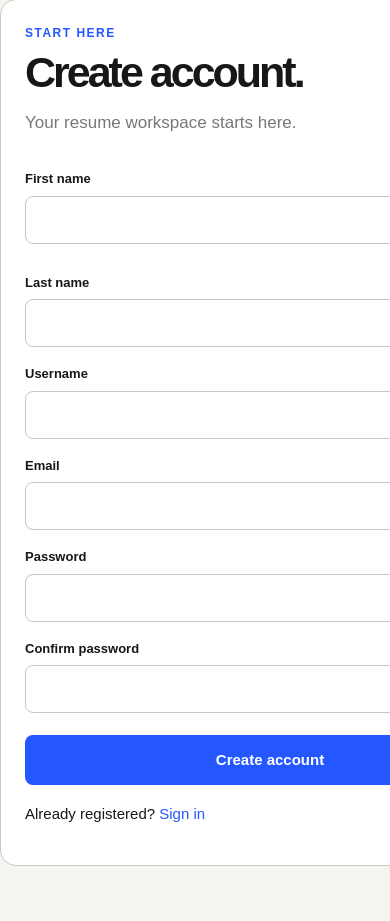
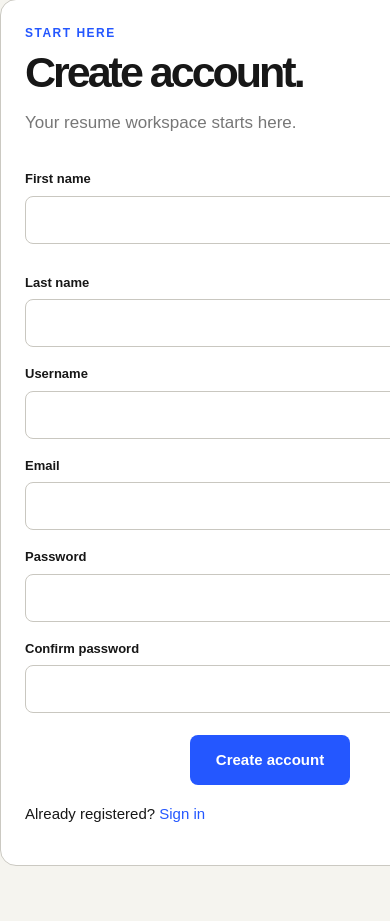
Before and after one commit to Dkns-labs/ProjectTest4, a Flask app: page /register in a window 390 px wide; the page is wider, and only the part inside the window is pictured. Shown: the part 91-1012 px from the top of that part. Run offline with Flask 3, Linux system fonts and the light colour scheme.

Commit message:
Add files via upload

```diff
--- a/static/style.css
+++ b/static/style.css
@@ -555,6 +555,13 @@ textarea:focus {
     width: 100%;
   }
 
+  .full-button {
+    width: 160px;
+    display: block;
+    margin-left: auto;
+    margin-right: auto;
+  }
+
   .mock {
     box-shadow: 6px 6px #dcd9d0;
   }
```
